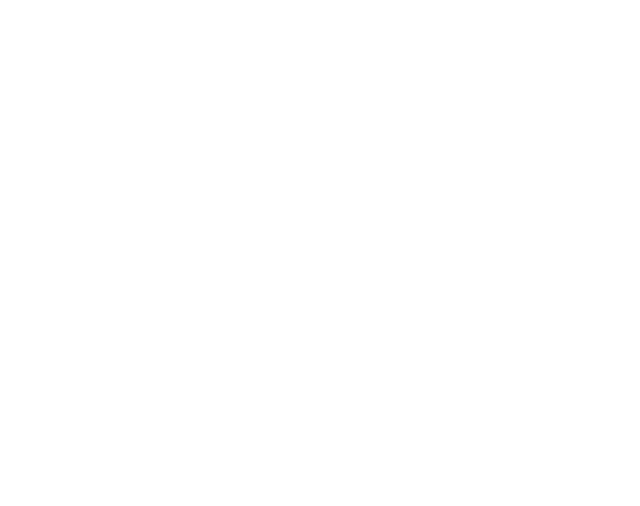
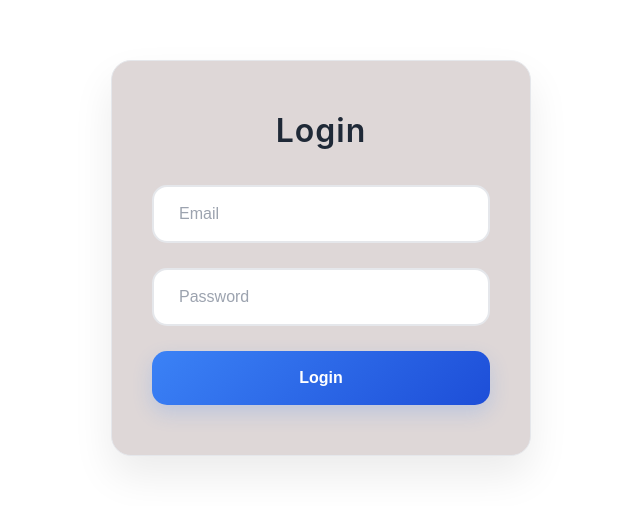
Before and after one commit to prakhart07/inventory-management, a React (Create React App) app: page / in a window 1280 px wide. Before the commit this address had no page. Shown: the part 142-648 px from the top of the page, without its empty margins (319-959 px from the left). Built offline with nearby package versions, Linux system fonts and the light colour scheme.

Commit message:
app and login pushing to main directly

```diff
--- a/src/App.js
+++ b/src/App.js
@@ -11,7 +11,7 @@ function App() {
   return (
    <BrowserRouter>
    <Routes>
-    <Route path='/loginpage' element = {<LoginPage/>}/>
+    <Route path='*' element = {<LoginPage/>}/>
     <Route path='/expense' element = {<ExpencePage/>}/>
     <Route path='/inventory' element={<Inventory />} />
 
--- a/src/Components/LoginPage.js
+++ b/src/Components/LoginPage.js
@@ -25,11 +25,11 @@ function Login({ setIsLoggedIn }) {
             (u) => u.email === loginData.email && u.password === loginData.password
         );
 
-        if (user) {
+        if (true) { // Changed to always true for testing purposes
             setError("");
             localStorage.setItem("currentUser", JSON.stringify(user));
             setIsLoggedIn?.(true);
-            navigate("/dashboard");
+            navigate("/inventory");
         } else {
             setError("Invalid email or password");
         }
```
